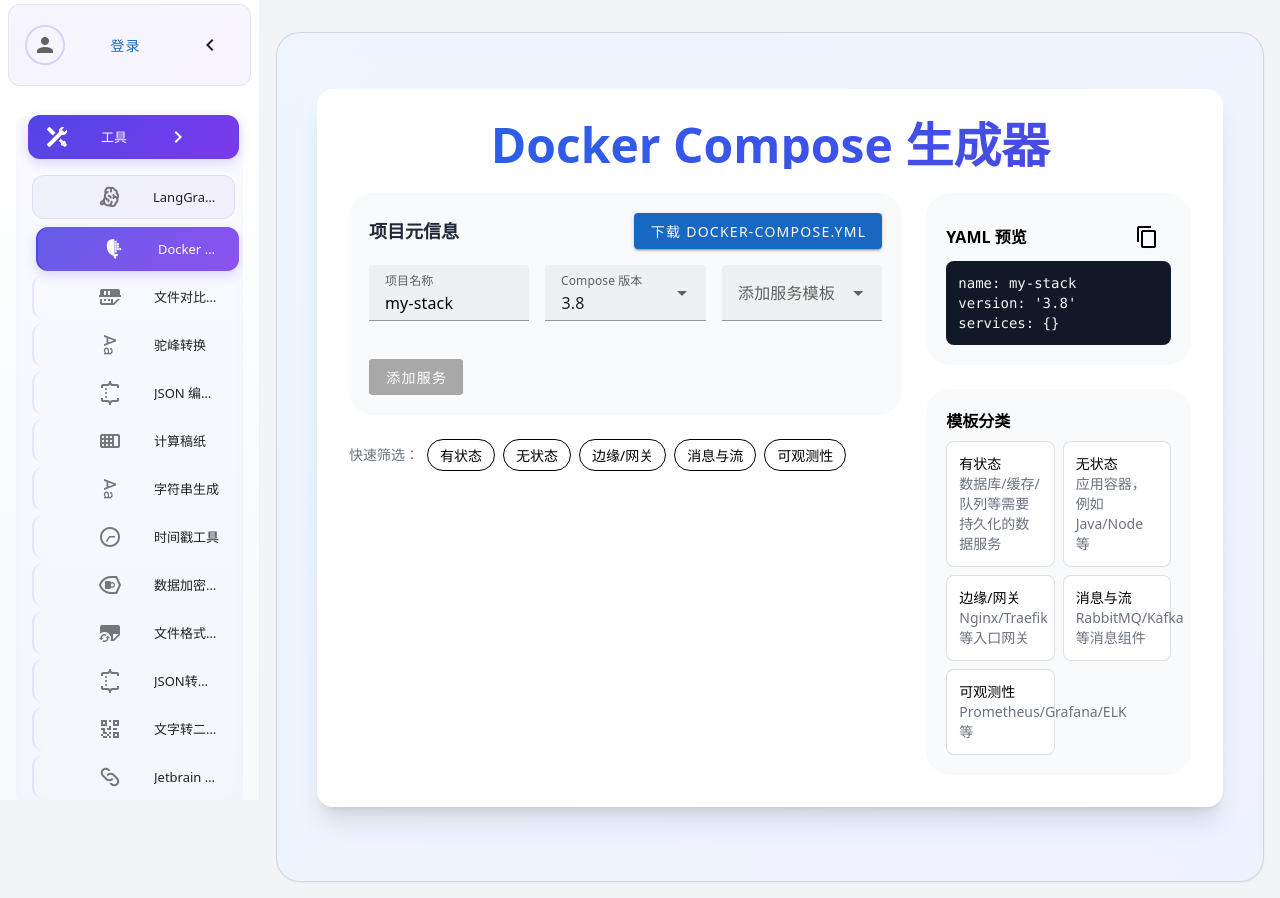
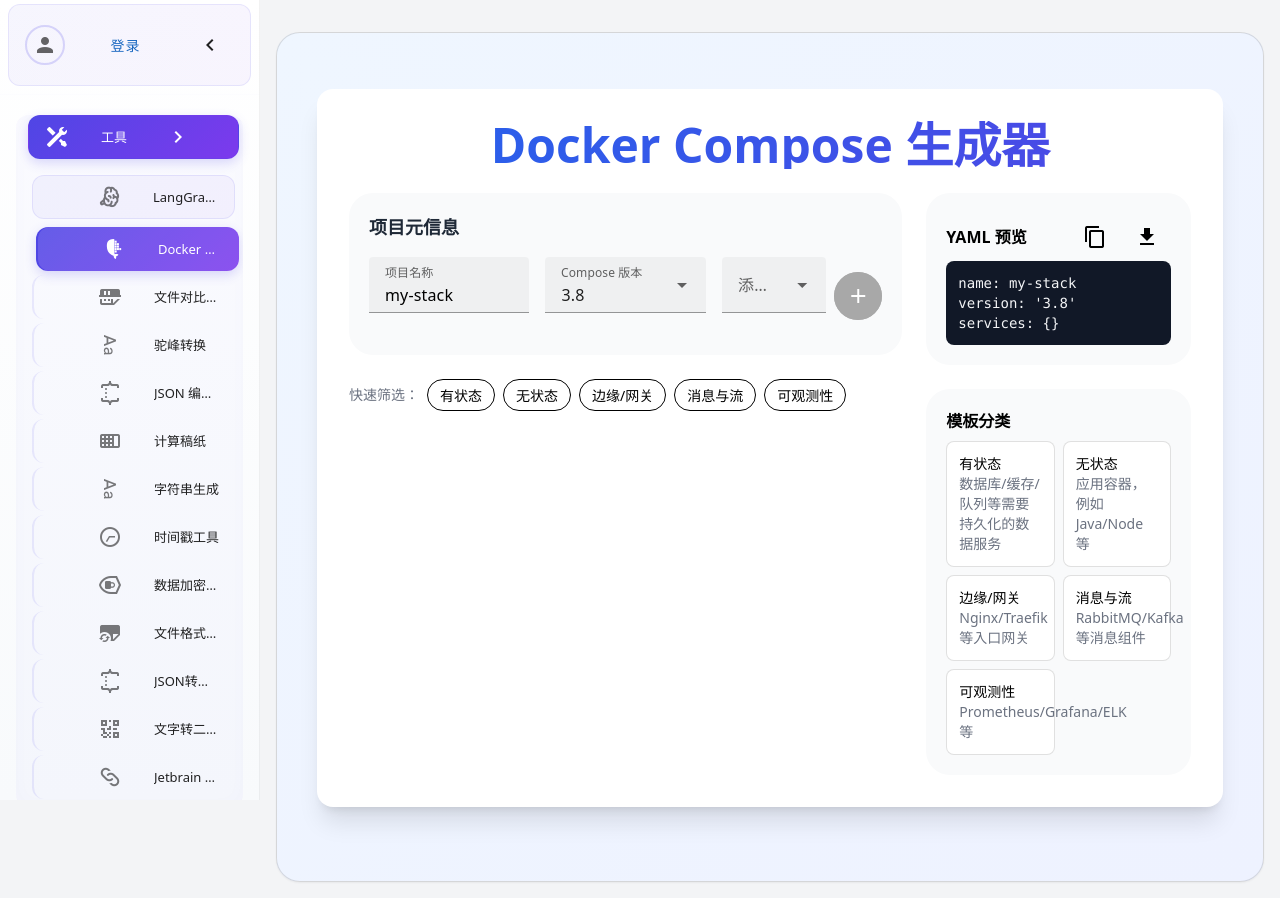
Before and after one commit to bitdan/Hump-Conversion, a Vue app: page /tools/docker-compose-generator in a window 1280 px wide. Built offline with nearby package versions, Linux system fonts and the light colour scheme; what vue-konva would draw is missing.

Commit message:
refactor(tools): 优化 Docker Compose 生成器布局和功能
- 调整项目元信息区域布局，移除下载按钮
- 重新安排添加服务模板相关元素，提高可用性
- 在 YAML 预览区域添加下载按钮
- 优化按钮样式和间距，提升用户体验

```diff
--- a/src/views/tools/DockerComposeGenerator.vue
+++ b/src/views/tools/DockerComposeGenerator.vue
@@ -10,17 +10,14 @@
       <div class="grid grid-cols-1 xl:grid-cols-3 gap-6">
         <div class="xl:col-span-2 space-y-6">
           <div class="bg-gray-50 rounded-xl p-5 space-y-4">
-            <div class="flex items-center justify-between">
-              <div class="text-lg font-semibold text-gray-800">项目元信息</div>
-              <v-btn color="primary" @click="downloadYaml()">下载 docker-compose.yml</v-btn>
-            </div>
-            <div class="grid grid-cols-1 md:grid-cols-3 gap-4">
+            <div class="text-lg font-semibold text-gray-800">项目元信息</div>
+            <div class="grid grid-cols-1 md:grid-cols-3 gap-4 items-center">
               <v-text-field v-model="meta.name" label="项目名称"></v-text-field>
               <v-select :items="['3.8','3']" v-model="meta.version" label="Compose 版本"></v-select>
-              <v-select :items="templateOptions" v-model="selectedTemplateId" label="添加服务模板"></v-select>
-            </div>
-            <div>
-              <v-btn color="primary" @click="handleAddService" :disabled="!selectedTemplateId">添加服务</v-btn>
+              <div class="flex gap-2 items-center">
+                <v-select class="flex-1" :items="templateOptions" v-model="selectedTemplateId" label="添加服务模板"></v-select>
+                <v-btn :disabled="!selectedTemplateId" icon="mdi-plus" color="primary" variant="elevated" @click="handleAddService" :title="'添加'" />
+              </div>
             </div>
           </div>
 
@@ -78,7 +75,10 @@
           <div class="bg-gray-50 rounded-xl p-5">
             <div class="flex items-center justify-between">
               <div class="font-semibold">YAML 预览</div>
-              <v-btn icon="mdi-content-copy" variant="text" @click="copyYaml" :title="'复制'" />
+              <div class="flex items-center gap-1">
+                <v-btn icon="mdi-content-copy" variant="text" @click="copyYaml" :title="'复制'" />
+                <v-btn icon="mdi-download" variant="text" @click="downloadYaml()" :title="'下载 DOCKER-COMPOSE.YML'" />
+              </div>
             </div>
             <pre class="bg-gray-900 text-gray-100 rounded-lg p-3 text-sm overflow-auto max-h-[70vh]">{{ yamlString }}</pre>
           </div>
```
